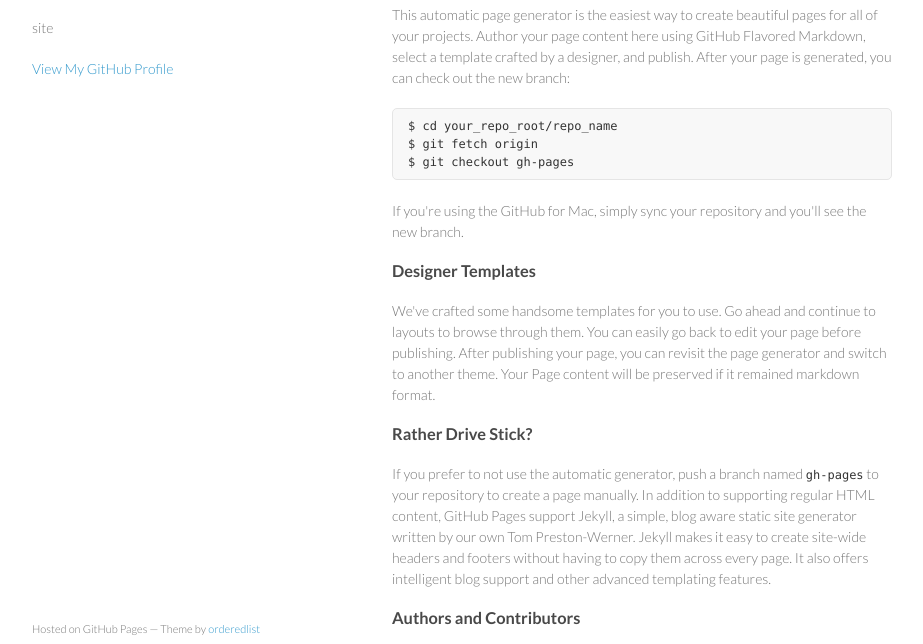
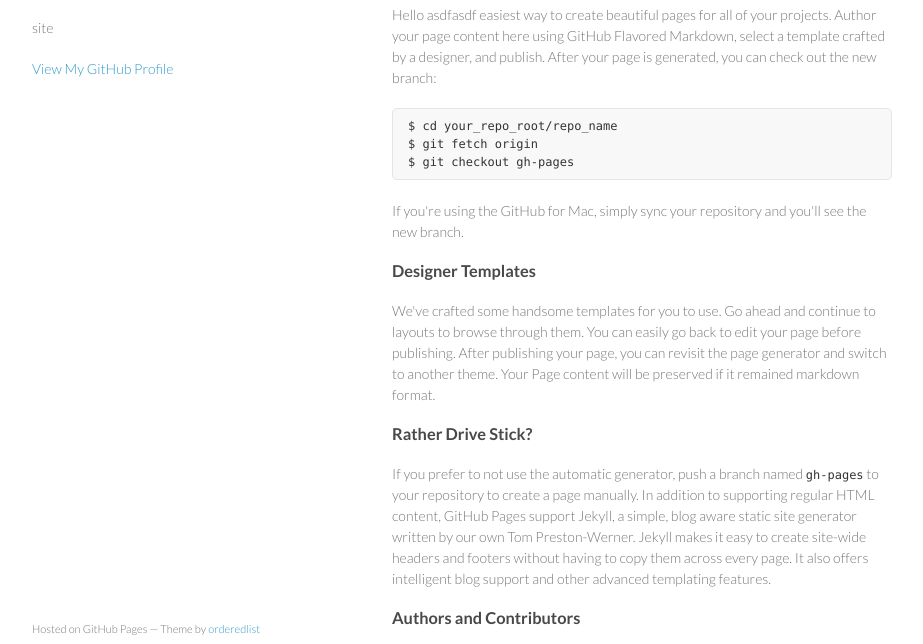
Before and after one commit to drewcheney/drewcheney.github.io, a plain HTML site: page index.html in a window 1280 px wide. Shown: the part 92-736 px from the top of the page, without its empty margins (178-1101 px from the left). Drawn offline with Linux system fonts and the light colour scheme.

Commit message:
Update index.html

```diff
--- a/index.html
+++ b/index.html
@@ -26,7 +26,7 @@
         <h3>
 <a id="welcome-to-github-pages" class="anchor" href="#welcome-to-github-pages" aria-hidden="true"><span class="octicon octicon-link"></span></a>Welcome to GitHub Pages.</h3>
 
-<p>This automatic page generator is the easiest way to create beautiful pages for all of your projects. Author your page content here using GitHub Flavored Markdown, select a template crafted by a designer, and publish. After your page is generated, you can check out the new branch:</p>
+<p> Hello asdfasdf easiest way to create beautiful pages for all of your projects. Author your page content here using GitHub Flavored Markdown, select a template crafted by a designer, and publish. After your page is generated, you can check out the new branch:</p>
 
 <pre><code>$ cd your_repo_root/repo_name
 $ git fetch origin
```
